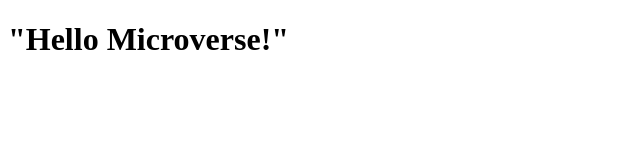
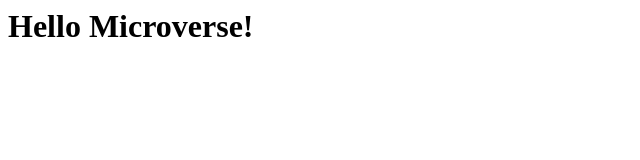
Before and after one commit to dialite/hello-world, a plain HTML site: page index.html in a window 1280 px wide. Shown: the whole page, without its empty margins (0-640 px from the left). Drawn offline with Linux system fonts and the light colour scheme.

Commit message:
Modify the header and h1 correctly

```diff
--- a/index.html
+++ b/index.html
@@ -1,10 +1,3 @@
-<!DOCTYPE html>
-<html lang="en" dir="ltr">
-  <head>
-    <meta charset="utf-8">
-    <title>Hello World</title>
-  </head>
-  <body>
-    <h1>"Hello Microverse!"</h1>
-  </body>
-</html>
+<header>
+  <h1>Hello Microverse!</h1>
+</header>
```
